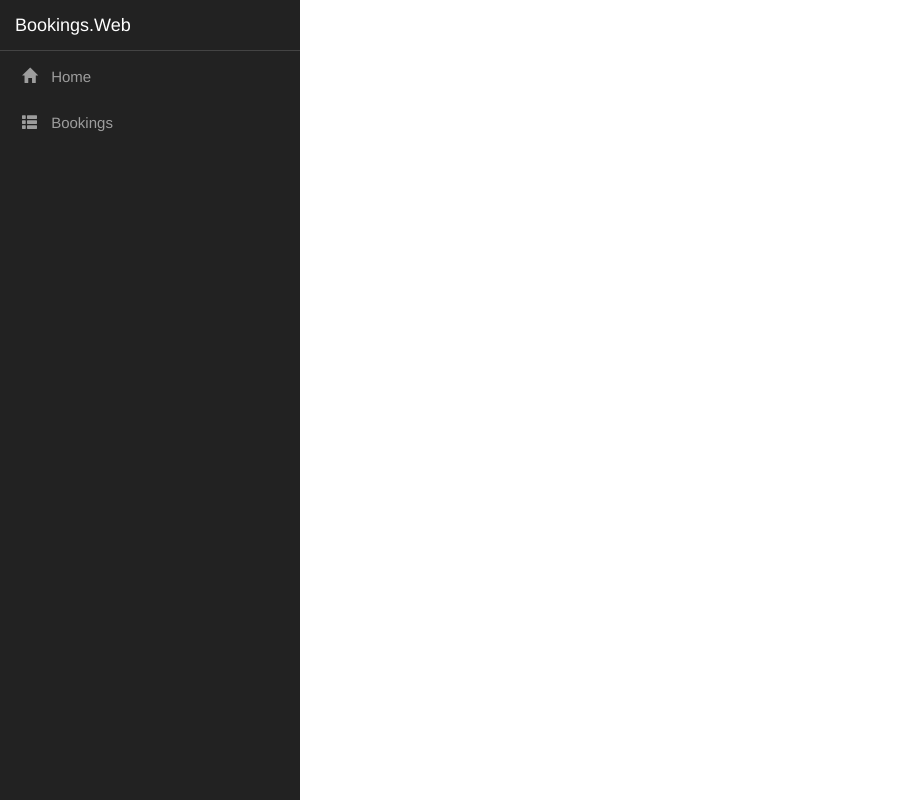
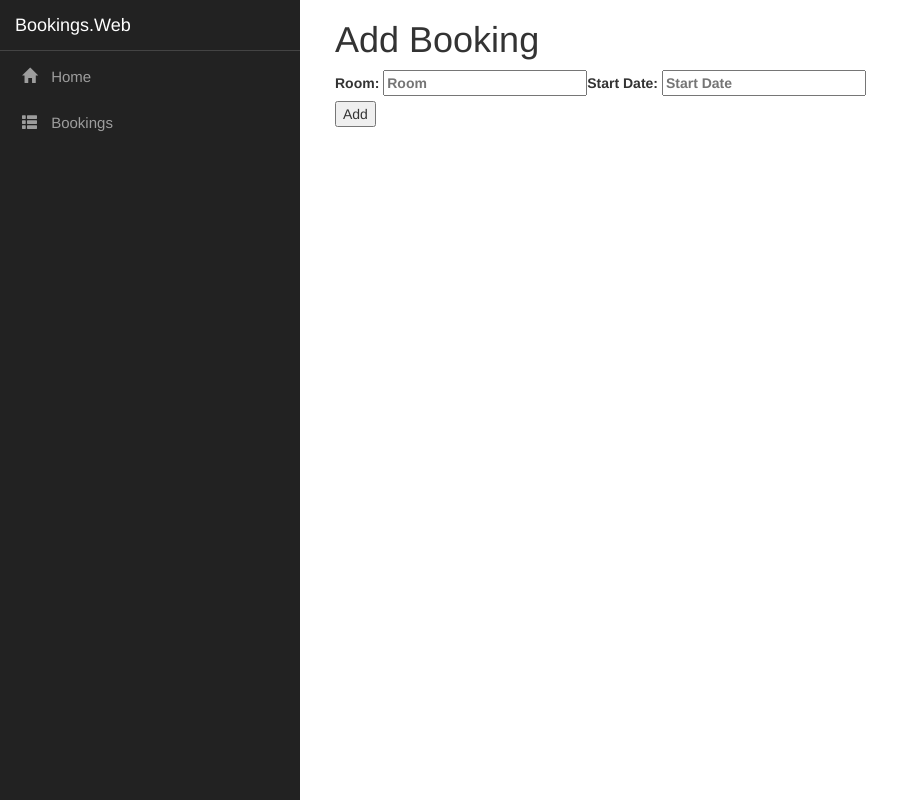
Before and after one commit to Azmitrok/StudentDorm, an Angular app in the folder Bookings.Web/ClientApp/: page /add-booking in a window 1280 px wide. Before the commit this address led to /. Shown: the whole page, without its empty margins (0-913 px from the left). Built offline with nearby package versions, Linux system fonts and the light colour scheme.

Commit message:
add-booking 2

```diff
--- a/Bookings.Web/ClientApp/src/app/add-booking/add-booking.component.html
+++ b/Bookings.Web/ClientApp/src/app/add-booking/add-booking.component.html
@@ -4,7 +4,7 @@
 
 <p *ngIf="!booking"><em>Loading...</em></p>
 
-<div *ngIf="hero">
+<div *ngIf="booking">
 
 
   <div>
@@ -20,4 +20,6 @@
 
   </div>
 
+  <button (click)="createBooking(booking)" >Add</button>
+
 </div>
--- a/Bookings.Web/ClientApp/src/app/add-booking/add-booking.component.ts
+++ b/Bookings.Web/ClientApp/src/app/add-booking/add-booking.component.ts
@@ -3,17 +3,21 @@ import { HttpClient } from '@angular/common/http';
 import { Booking, BookingsComponent } from '../bookings/bookings.component';
 
 @Component({
-  selector: 'app-bookings',
-  templateUrl: './bookings.component.html'
+  selector: 'app-add-booking',
+  templateUrl: './add-booking.component.html'
 })
 export class AddBookingComponent {
   public booking: Booking;
+  private httpClient;
+  private baseUrl;
 
   constructor(http: HttpClient, @Inject('BASE_URL') baseUrl: string) {
     this.booking = new Booking();
+    this.httpClient = http;
+    this.baseUrl = baseUrl;
   }
 
   public createBooking(booking: Booking) {
-    //return http.post('${this.apiURL}/customers/', customer);
+    return this.httpClient.post(this.baseUrl + 'api/Bookings/Add', booking);
   }
 }
--- a/Bookings.Web/ClientApp/src/app/app.module.ts
+++ b/Bookings.Web/ClientApp/src/app/app.module.ts
@@ -10,6 +10,7 @@ import { HomeComponent } from './home/home.component';
 import { CounterComponent } from './counter/counter.component';
 import { FetchDataComponent } from './fetch-data/fetch-data.component';
 import { BookingsComponent } from './bookings/bookings.component';
+import { AddBookingComponent } from './add-booking/add-booking.component';
 
 @NgModule({
   declarations: [
@@ -18,7 +19,8 @@ import { BookingsComponent } from './bookings/bookings.component';
     HomeComponent,
     CounterComponent,
     FetchDataComponent,
-    BookingsComponent
+    BookingsComponent,
+    AddBookingComponent
   ],
   imports: [
     BrowserModule.withServerTransition({ appId: 'ng-cli-universal' }),
@@ -29,6 +31,7 @@ import { BookingsComponent } from './bookings/bookings.component';
       { path: 'counter', component: CounterComponent },
       { path: 'fetch-data', component: FetchDataComponent },
       { path: 'bookings', component: BookingsComponent },
+      { path: 'add-booking', component: AddBookingComponent },
     ])
   ],
   providers: [],
```
Also changed, not shown: Bookings.Web/ClientApp/src/app/bookings/bookings.component.ts (line endings or trailing spaces), 1 other file (tests, documents, lock files or other folders).
